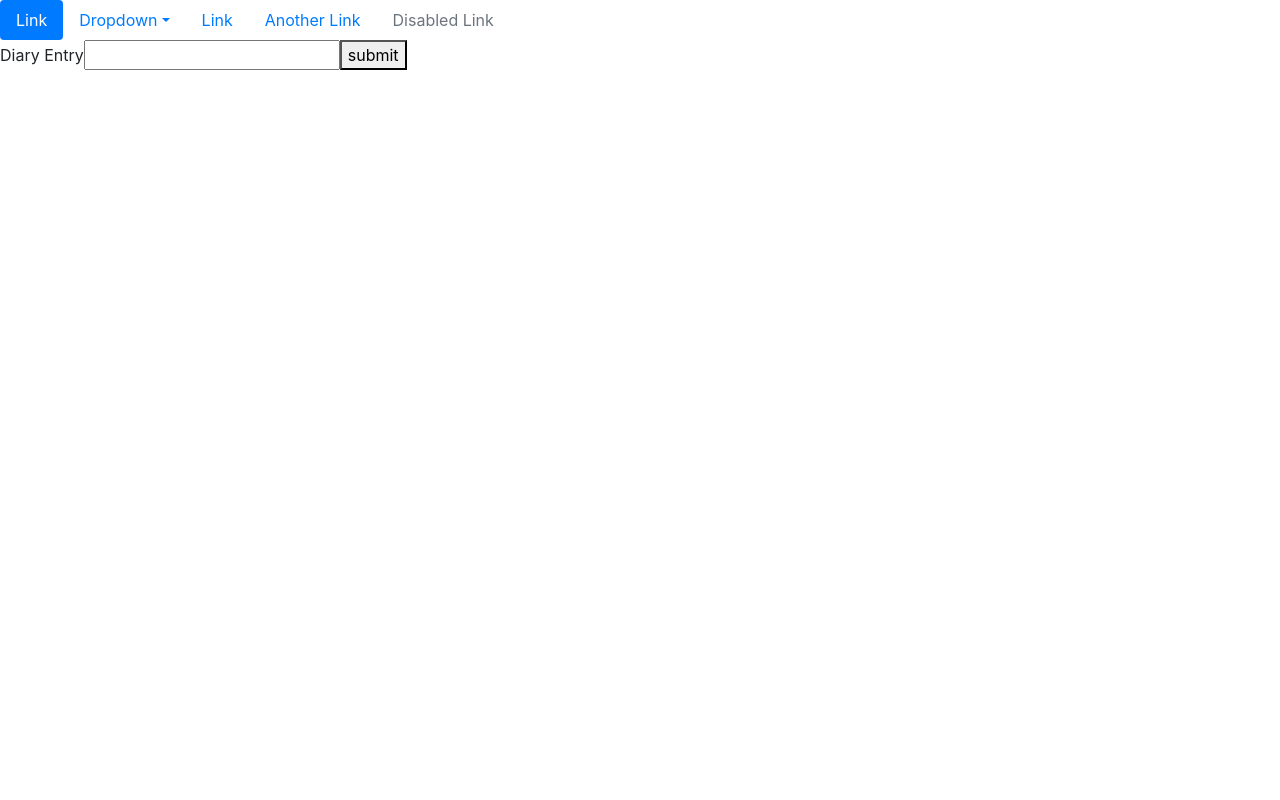
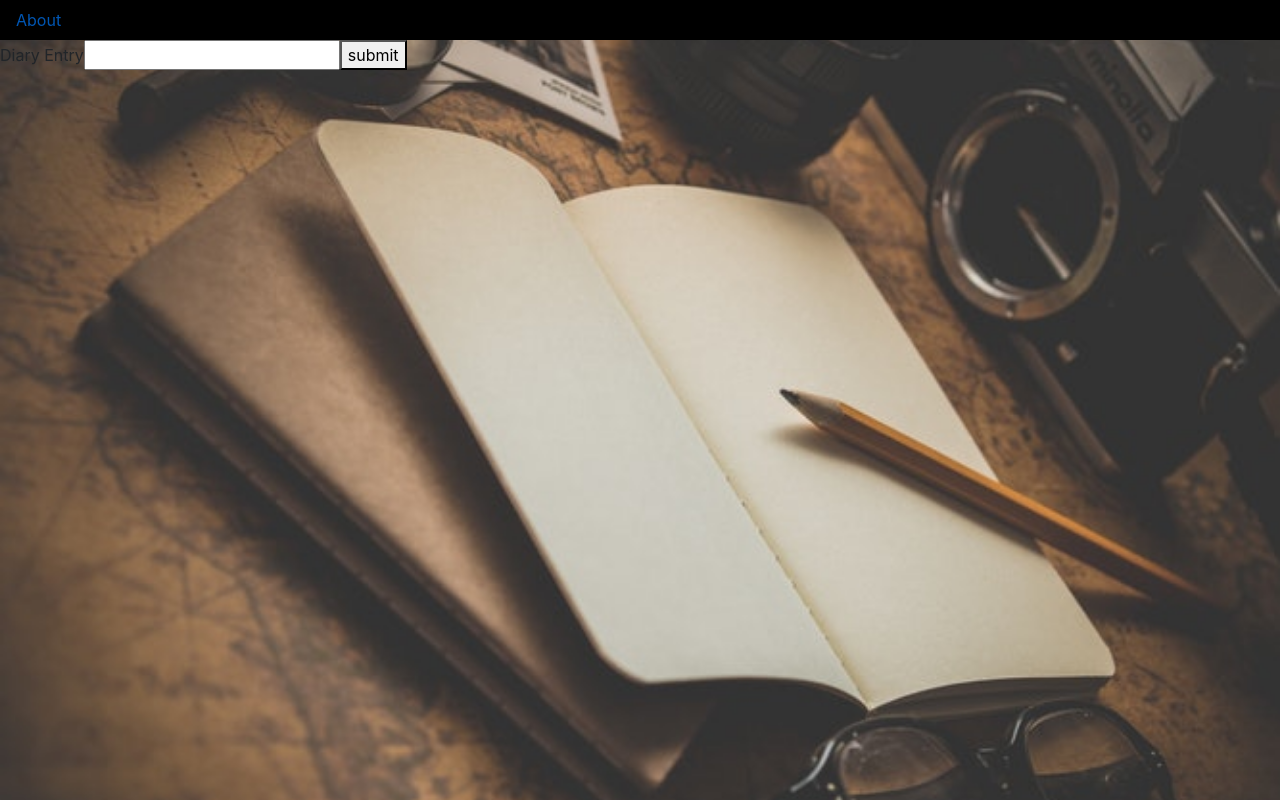
Before and after one commit to cmgonzales/react-diary, a React (Create React App) app: page / in a window 1280 px wide. Built offline with nearby package versions, Linux system fonts and the light colour scheme.

Commit message:
user entry lists

```diff
--- a/package.json
+++ b/package.json
@@ -5,6 +5,7 @@
   "dependencies": {
     "bootstrap": "^4.1.3",
     "react": "^16.4.2",
+    "react-datetime": "^2.15.0",
     "react-dom": "^16.4.2",
     "react-scripts": "1.1.4",
     "reactstrap": "^6.3.1"
--- a/public/index.html
+++ b/public/index.html
@@ -19,7 +19,7 @@
       work correctly both with client-side routing and a non-root public URL.
       Learn how to configure a non-root public URL by running `npm run build`.
     -->
-    <title>React App</title>
+    <title>Diary App</title>
   </head>
   <body>
     <div id =  "contain"></div>
--- a/src/App.css
+++ b/src/App.css
@@ -26,3 +26,13 @@
   from { transform: rotate(0deg); }
   to { transform: rotate(360deg); }
 }
+
+.navi{
+  background-color: black !important;
+}
+
+body{
+  background-image: url(diary.jpg);
+  background-repeat: norepeat;
+  background-size: cover;
+}
--- a/src/App.scss
+++ /dev/null
@@ -1,4 +0,0 @@
-body{
-
-    color: black;
-}
--- a/src/User.jsx
+++ b/src/User.jsx
@@ -1,5 +1,6 @@
 import React, { Component } from 'react';
 import { label, input, } from 'reactstrap';
+import List from './inputs';
 
 class User extends Component {
 
@@ -10,8 +11,9 @@ class User extends Component {
     this.handleSubmit = this.handleSubmit.bind(this);
 
 
-    this.state = {ans: [],
-        value: " "
+    this.state = {
+        value: " ",
+        ans:[]
     };
 
 }
@@ -21,9 +23,12 @@ handleChange (e){
 }
 
 handleSubmit(e){
-  this.setState({ans: e.target.value})
-   console.log(this.state.ans)
 
+   e.preventDefault();
+   this.setState({
+      value: '',
+      ans: [...this.state.ans, this.state.value]
+    });
 }
 
 
@@ -31,16 +36,11 @@ handleSubmit(e){
     return (
       <div>
 
-      <label>Diary Entry
+      <label className = "title">Diary Entry
       <input type="text" value={this.state.value}   onChange={this.handleChange} />
       </label>
       <button value = {this.state.value} onClick = {this.handleSubmit}>submit</button>
-      <div>
-      <ul>
-      {this.state.ans}
-      </ul>
-      </div>
-
+      <List ans={this.state.ans} />
      </div>
     );
   }
--- a/src/header.jsx
+++ b/src/header.jsx
@@ -1,5 +1,5 @@
 import React from 'react';
-import { Nav, NavItem, Dropdown, DropdownItem, DropdownToggle, DropdownMenu, NavLink } from 'reactstrap';
+import { Nav, NavItem, NavLink } from 'reactstrap';
 
 export default class header extends React.Component {
   constructor(props) {
@@ -20,31 +20,13 @@ export default class header extends React.Component {
   render() {
     return (
       <div>
-        <Nav pills>
+        <Nav className = "navi">
+
+
           <NavItem>
-            <NavLink href="#" active>Link</NavLink>
+            <NavLink href="#">About</NavLink>
           </NavItem>
-          <Dropdown nav isOpen={this.state.dropdownOpen} toggle={this.toggle}>
-            <DropdownToggle nav caret>
-              Dropdown
-            </DropdownToggle>
-            <DropdownMenu>
-              <DropdownItem header>Header</DropdownItem>
-              <DropdownItem disabled>Action</DropdownItem>
-              <DropdownItem>Another Action</DropdownItem>
-              <DropdownItem divider />
-              <DropdownItem>Another Action</DropdownItem>
-            </DropdownMenu>
-          </Dropdown>
-          <NavItem>
-            <NavLink href="#">Link</NavLink>
-          </NavItem>
-          <NavItem>
-            <NavLink href="#">Another Link</NavLink>
-          </NavItem>
-          <NavItem>
-            <NavLink disabled href="#">Disabled Link</NavLink>
-          </NavItem>
+
         </Nav>
       </div>
     );
--- /dev/null
+++ b/src/inputs.jsx
@@ -0,0 +1,12 @@
+
+import React from 'react';
+
+const List = props => (
+  <ul>
+    {
+      props.ans.map((item, index) => <p key={index}>{item}</p>)
+    }
+  </ul>
+);
+
+export default List;
```
Also changed, not shown: src/diary.jpg (added).
